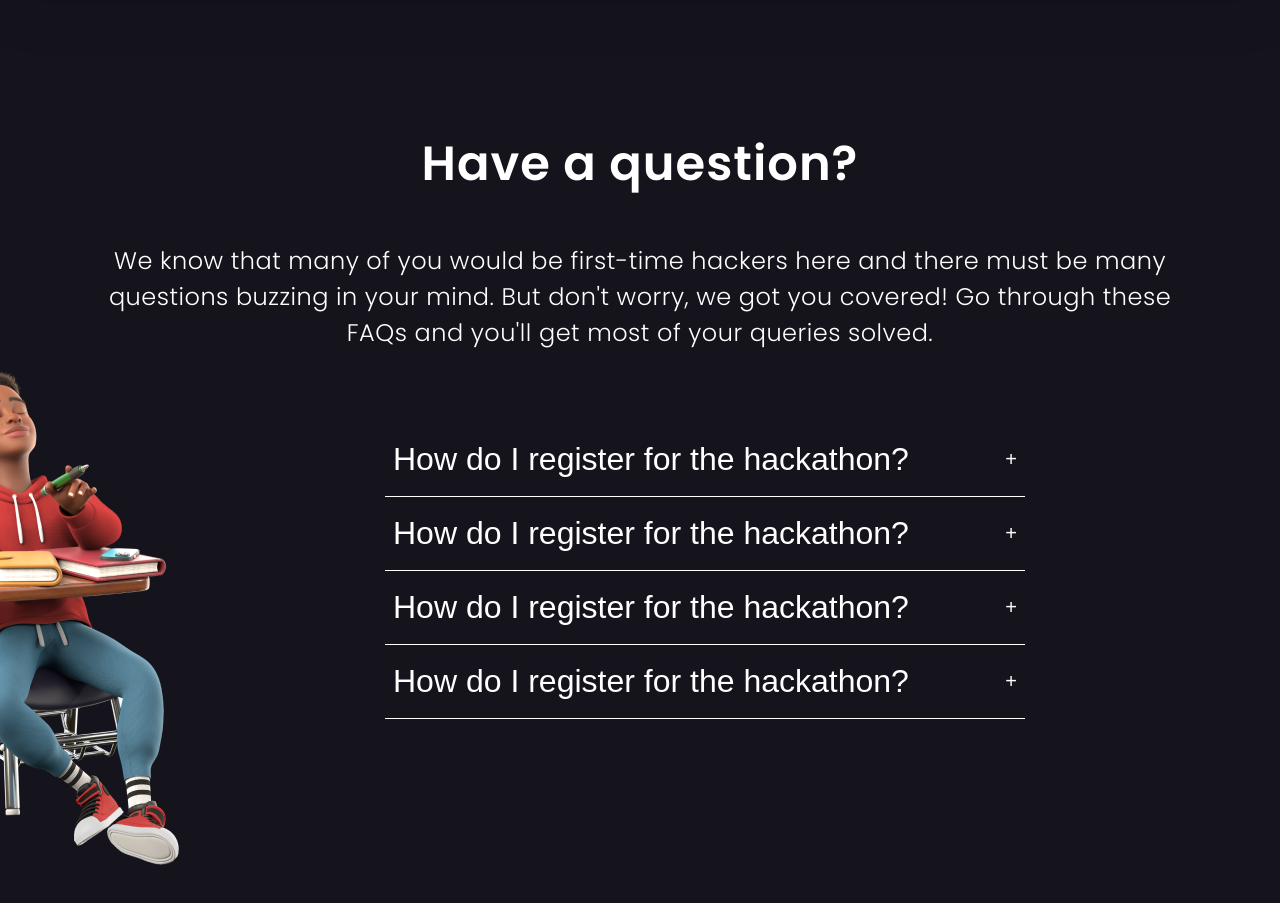
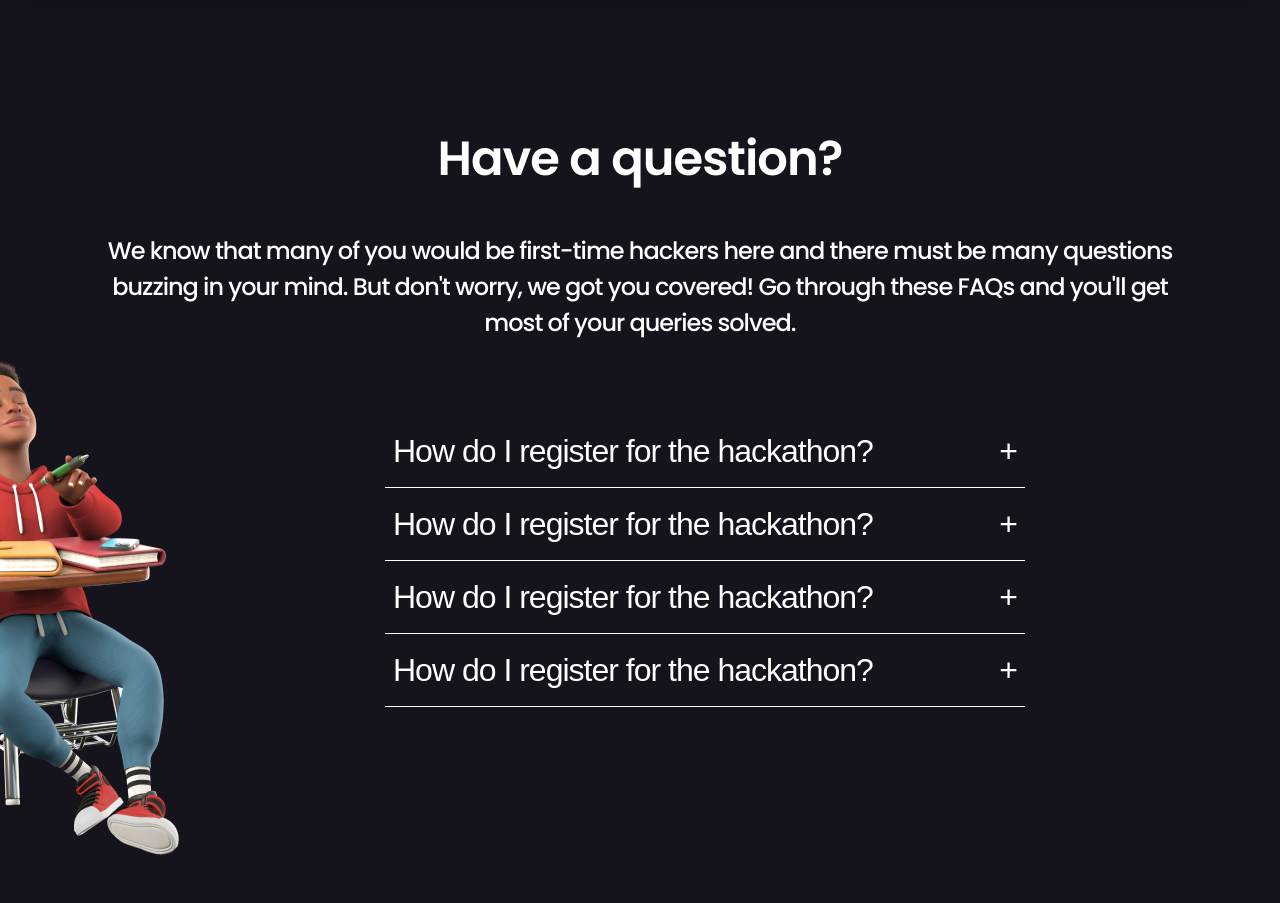
Before and after one commit to TCP-Tech/CodeUtsava6.0, a React (Create React App) app: page / in a window 1280 px wide. Shown: the part 5560-6463 px from the top of the page. Built offline with nearby package versions, Linux system fonts and the light colour scheme.

Commit message:
Fixed font weights and sizes

```diff
--- a/src/sections/section7/Section7.css
+++ b/src/sections/section7/Section7.css
@@ -25,18 +25,18 @@
   font-style: normal;
   font-weight: 600;
   font-size: 48px;
-    line-height: 82px;
+  line-height: 72px;
+  letter-spacing: -1px;
+  color: #FFFFFF;
   text-align: center;
-    letter-spacing: 1px;
   margin-bottom: 3%;
 }
 
 .codeutsava__section7-content{
-    font-style: normal;
-    font-weight: 300;
+  font-weight: 500;
   font-size: 24px;
   line-height: 36px;
-    letter-spacing: 0.5px;
+  letter-spacing: -1px;
   padding: 0 7%;
   text-align: center;
 }
@@ -77,11 +77,14 @@
 }
 
 .section7-button {
+  font-style: normal;
+  font-weight: 500;
   font-size: 32px;
+  line-height: 36px;
+  letter-spacing: -1px;
   background-color: #15131c;
   color: #fff;
   text-align: left;
-  font-weight: 300;
   display: flex;
   flex-wrap: wrap;
   width: 100%;
@@ -93,10 +96,6 @@
 }
 
 .section7-control {
-  font-size: 20px;
-}
-
-.section-question{
   font-size: 32px;
 }
 
@@ -112,9 +111,6 @@
 .section7-accordion_item.active .button {
   background-color: #15131c;
 }
-.section7-answer.inactive {
-  display: none;
-}
 .section7-answer_wrapper {
   height: 0;
   overflow: hidden;
```
Lines whose indentation alone changed are shown as unchanged.
